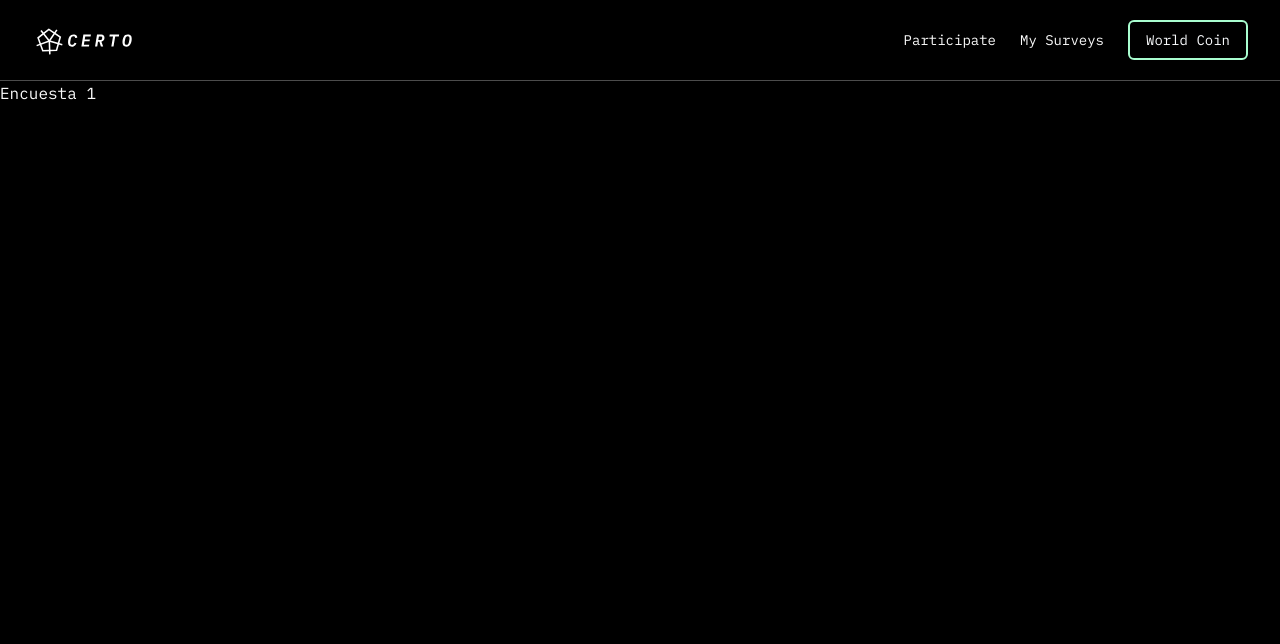
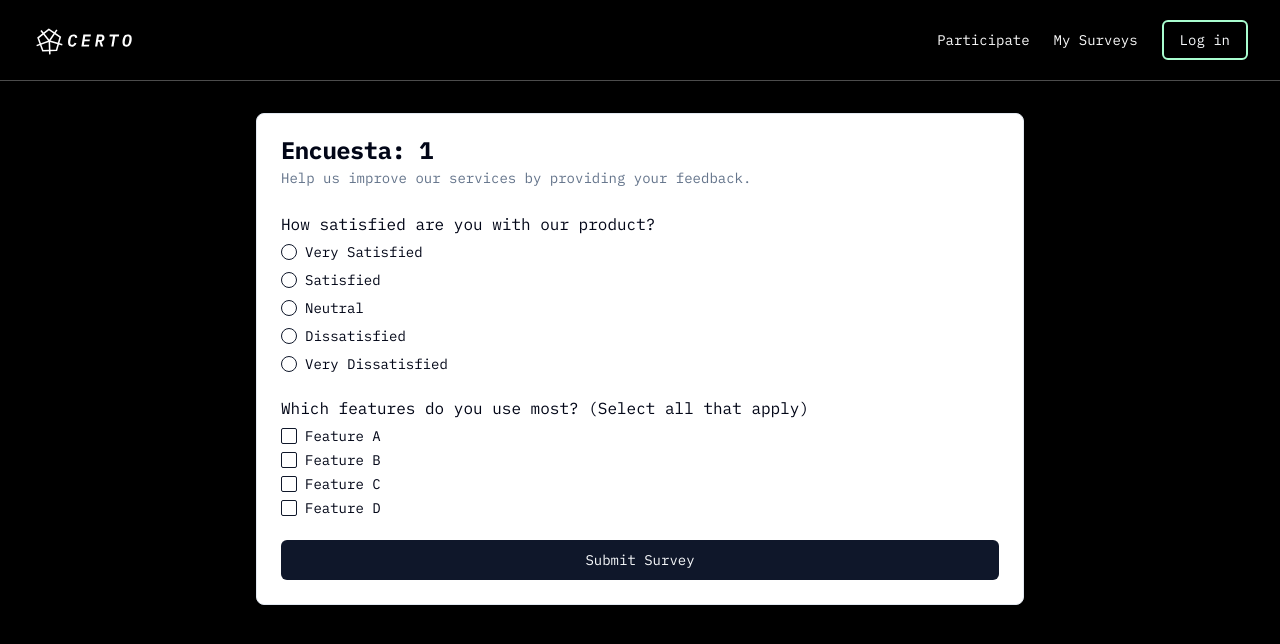
Before and after one commit to santi-nihany/certo, a Next.js app: page /participant/available/1 in a window 1280 px wide. Shown: the top 644 px of the page. Built offline with nearby package versions, Linux system fonts and the light colour scheme.

Commit message:
Single survey

```diff
--- a/app/components/navbar/Navbar.tsx
+++ b/app/components/navbar/Navbar.tsx
@@ -39,7 +39,9 @@ export default function Navbar() {
               {item.label}
             </Link>
           ))}
-          <Button className="border-2 border-primary bg-transparent hover:bg-none">World Coin</Button>
+          <Button className="border-2 border-primary bg-transparent hover:bg-none">
+            <Link href={`/login`}>Log in</Link>
+          </Button>
         </nav>
         <Sheet open={isMobileMenuOpen} onOpenChange={setIsMobileMenuOpen}>
           <SheetTrigger asChild className="md:hidden">
--- a/app/participant/available/[id]/page.tsx
+++ b/app/participant/available/[id]/page.tsx
@@ -1,8 +1,118 @@
-export default function Home({ params}) {
-    const { id } = params;
+"use client"
+
+import { useState } from "react"
+import { Button } from "@/components/ui/button"
+import { Card, CardContent, CardDescription, CardFooter, CardHeader, CardTitle } from "@/components/ui/card"
+import { Input } from "@/components/ui/input"
+import { Label } from "@/components/ui/label"
+import { RadioGroup, RadioGroupItem } from "@/components/ui/radio-group"
+import { Textarea } from "@/components/ui/textarea"
+import { Checkbox } from "@/components/ui/checkbox"
+
+// Mock survey data
+const surveyData = {
+  id: "001",
+  title: "Customer Satisfaction Survey",
+  description: "Help us improve our services by providing your feedback.",
+  questions: [
+    {
+      id: "q1",
+      type: "radio",
+      question: "How satisfied are you with our product?",
+      options: ["Very Satisfied", "Satisfied", "Neutral", "Dissatisfied", "Very Dissatisfied"]
+    },
+    {
+      id: "q2",
+      type: "checkbox",
+      question: "Which features do you use most? (Select all that apply)",
+      options: ["Feature A", "Feature B", "Feature C", "Feature D"]
+    },
+  ]
+}
+
+export default function SurveyComponent({params}) {
+  const [responses, setResponses] = useState<Record<string, string | string[]>>({})
+  const [submitted, setSubmitted] = useState(false)
+  const {id} = params
+
+  const handleInputChange = (questionId: string, value: string | string[]) => {
+    setResponses(prev => ({ ...prev, [questionId]: value }))
+  }
+
+  const handleSubmit = (e: React.FormEvent) => {
+    e.preventDefault()
+    console.log("Survey responses:", responses)
+    setSubmitted(true)
+  }
+
+  if (submitted) {
     return (
-        <div className="bg-blue">
-            <h1 className="text-light">Encuesta {id}</h1>
-        </div>
+      <Card className="w-full max-w-3xl mx-auto mt-4">
+        <CardHeader>
+          <CardTitle>Thank You!</CardTitle>
+          <CardDescription>Your responses have been submitted successfully.</CardDescription>
+        </CardHeader>
+      </Card>
     )
+  }
+
+  return (
+    <form className="mt-8" onSubmit={handleSubmit}>
+      <Card className="w-full max-w-3xl mx-auto">
+        <CardHeader>
+          <CardTitle>Encuesta: {id}</CardTitle>
+          <CardDescription>{surveyData.description}</CardDescription>
+        </CardHeader>
+        <CardContent className="space-y-6">
+          {surveyData.questions.map((question) => (
+            <div key={question.id} className="space-y-2">
+              <Label htmlFor={question.id} className="text-base font-medium">
+                {question.question}
+              </Label>
+              {question.type === "radio" && (
+                <RadioGroup
+                  onValueChange={(value) => handleInputChange(question.id, value)}
+                  className="flex flex-col space-y-1"
+                >
+                  {question.options?.map((option) => (
+                    <div key={option} className="flex items-center space-x-2">
+                      <RadioGroupItem value={option} id={`${question.id}-${option}`} />
+                      <Label htmlFor={`${question.id}-${option}`}>{option}</Label>
+                    </div>
+                  ))}
+                </RadioGroup>
+              )}
+              {question.type === "checkbox" && (
+                <div className="space-y-2">
+                  {question.options?.map((option) => (
+                    <div key={option} className="flex items-center space-x-2">
+                      <Checkbox
+                        id={`${question.id}-${option}`}
+                        onCheckedChange={(checked) => {
+                          const currentResponses = responses[question.id] as string[] || []
+                          if (checked) {
+                            handleInputChange(question.id, [...currentResponses, option])
+                          } else {
+                            handleInputChange(
+                              question.id,
+                              currentResponses.filter((item) => item !== option)
+                            )
+                          }
+                        }}
+                      />
+                      <Label htmlFor={`${question.id}-${option}`}>{option}</Label>
+                    </div>
+                  ))}
+                </div>
+              )}
+
+            </div>
+          ))}
+        </CardContent>
+        <CardFooter>
+          <Button type="submit" className="w-full">Submit Survey</Button>
+        </CardFooter>
+      </Card>
+    </form>
+  )
 }
--- /dev/null
+++ b/components/ui/radio-group.tsx
@@ -0,0 +1,44 @@
+"use client"
+
+import * as React from "react"
+import * as RadioGroupPrimitive from "@radix-ui/react-radio-group"
+import { Circle } from "lucide-react"
+
+import { cn } from "@/lib/utils"
+
+const RadioGroup = React.forwardRef<
+  React.ElementRef<typeof RadioGroupPrimitive.Root>,
+  React.ComponentPropsWithoutRef<typeof RadioGroupPrimitive.Root>
+>(({ className, ...props }, ref) => {
+  return (
+    <RadioGroupPrimitive.Root
+      className={cn("grid gap-2", className)}
+      {...props}
+      ref={ref}
+    />
+  )
+})
+RadioGroup.displayName = RadioGroupPrimitive.Root.displayName
+
+const RadioGroupItem = React.forwardRef<
+  React.ElementRef<typeof RadioGroupPrimitive.Item>,
+  React.ComponentPropsWithoutRef<typeof RadioGroupPrimitive.Item>
+>(({ className, ...props }, ref) => {
+  return (
+    <RadioGroupPrimitive.Item
+      ref={ref}
+      className={cn(
+        "aspect-square h-4 w-4 rounded-full border border-slate-200 border-slate-900 text-slate-900 ring-offset-white focus:outline-none focus-visible:ring-2 focus-visible:ring-slate-950 focus-visible:ring-offset-2 disabled:cursor-not-allowed disabled:opacity-50 dark:border-slate-800 dark:border-slate-50 dark:text-slate-50 dark:ring-offset-slate-950 dark:focus-visible:ring-slate-300",
+        className
+      )}
+      {...props}
+    >
+      <RadioGroupPrimitive.Indicator className="flex items-center justify-center">
+        <Circle className="h-2.5 w-2.5 fill-current text-current" />
+      </RadioGroupPrimitive.Indicator>
+    </RadioGroupPrimitive.Item>
+  )
+})
+RadioGroupItem.displayName = RadioGroupPrimitive.Item.displayName
+
+export { RadioGroup, RadioGroupItem }
--- a/package.json
+++ b/package.json
@@ -12,6 +12,7 @@
     "@radix-ui/react-checkbox": "^1.1.1",
     "@radix-ui/react-dialog": "^1.1.1",
     "@radix-ui/react-label": "^2.1.0",
+    "@radix-ui/react-radio-group": "^1.2.0",
     "@radix-ui/react-select": "^2.1.1",
     "@radix-ui/react-slot": "^1.1.0",
     "@radix-ui/react-switch": "^1.1.0",
```
Also changed, not shown: app/README 2.md (deleted, +0 -23 lines), 1 other file (tests, documents, lock files or other folders).
